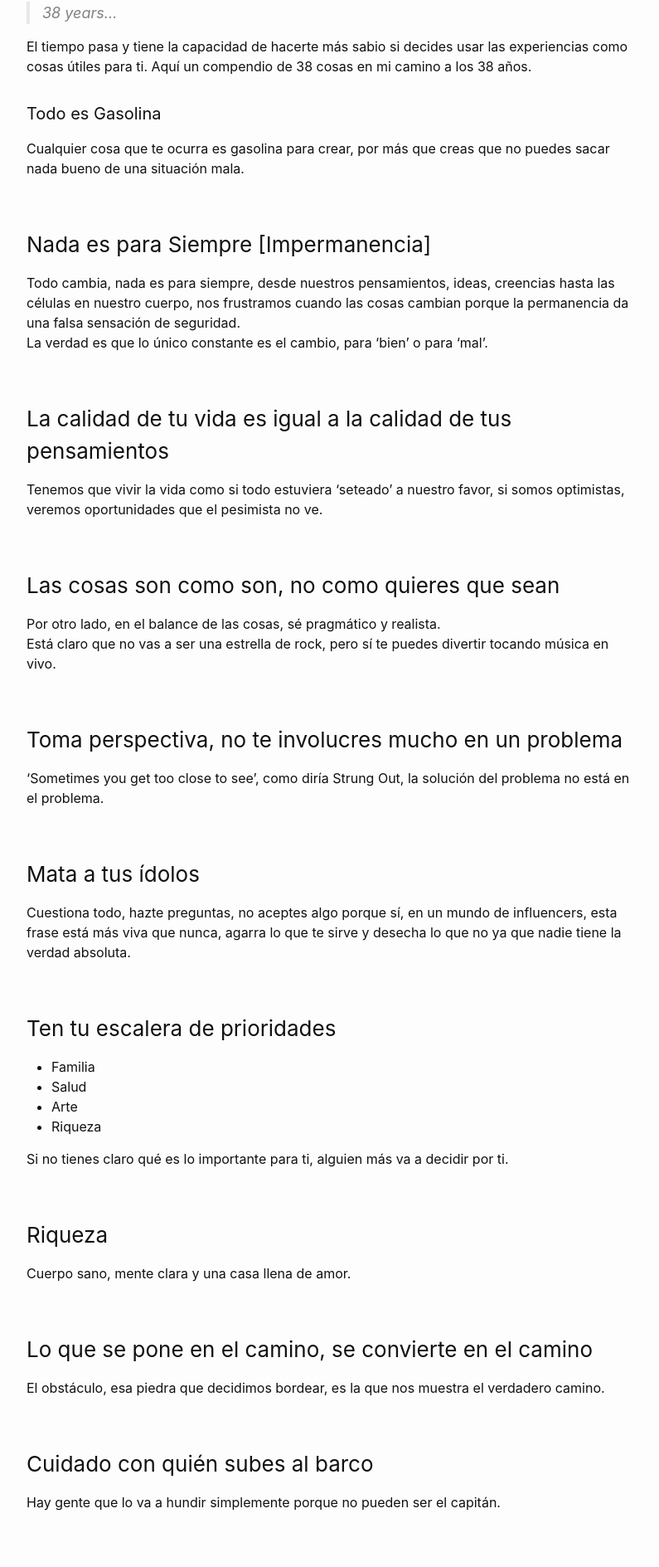
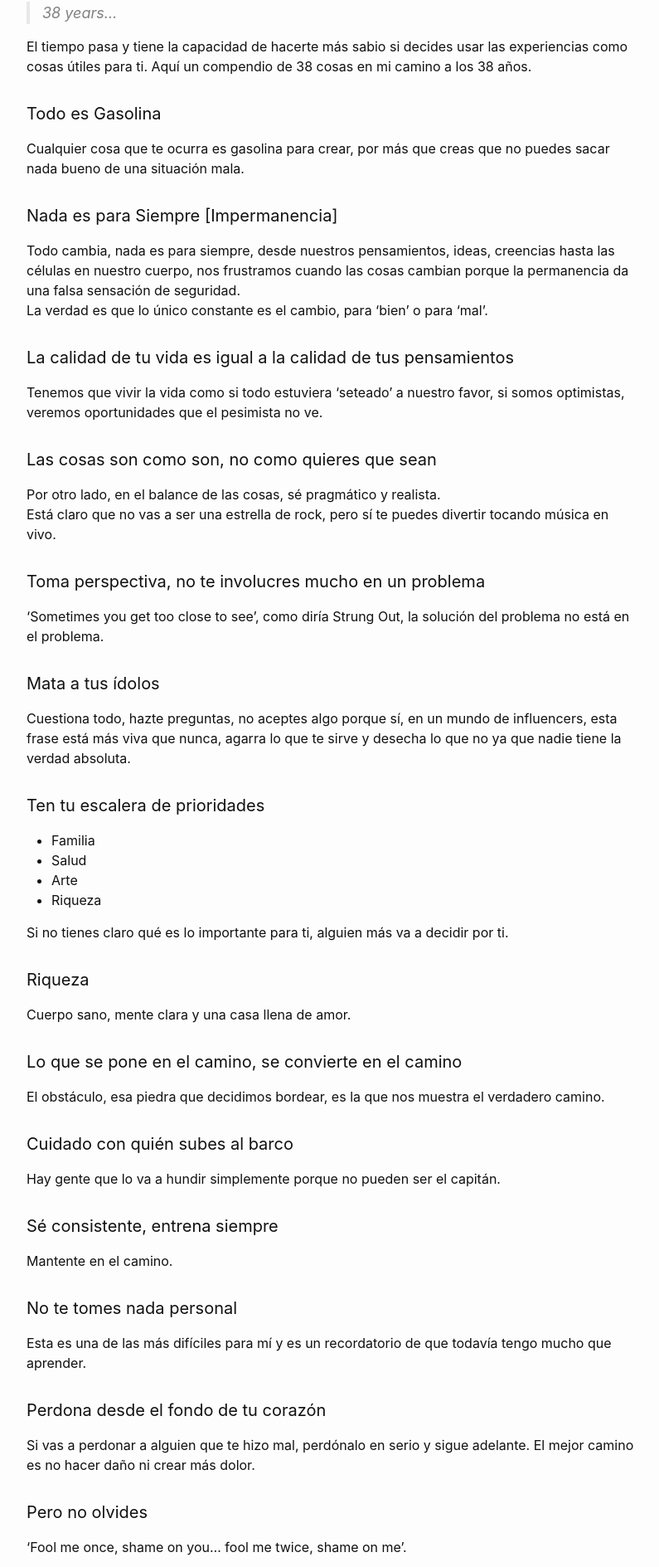
Before and after one commit to petesect18/notas, a Jekyll site: the page built from _posts/2023-11-12-Treintayocho.md.md, in a window 1280 px wide. Shown: the part 774-2663 px from the top of the page at 83% size, without its empty margins (238-1033 px from the left). Built offline with Jekyll 4.4.1, drawn with Linux system fonts in a browser that asks for light colours.

```diff
--- a/_posts/2023-11-12-Treintayocho.md.md
+++ b/_posts/2023-11-12-Treintayocho.md.md
@@ -13,100 +13,100 @@ El tiempo pasa y tiene la capacidad de hacerte más sabio si decides usar las ex
 
 #### Todo es Gasolina
 Cualquier cosa que te ocurra es gasolina para crear, por más que creas que no puedes sacar nada bueno de una situación mala.
-### Nada es para Siempre [Impermanencia]
+#### Nada es para Siempre [Impermanencia]
 Todo cambia, nada es para siempre, desde nuestros pensamientos, ideas, creencias hasta las células en nuestro cuerpo, nos frustramos cuando las cosas cambian porque la permanencia da una falsa sensación de seguridad.
 La verdad es que lo único constante es el cambio, para 'bien' o para 'mal'.
-### La calidad de tu vida es igual a la calidad de tus pensamientos
+#### La calidad de tu vida es igual a la calidad de tus pensamientos
 Tenemos que vivir la vida como si todo estuviera 'seteado' a nuestro favor, si somos optimistas, veremos oportunidades que el pesimista no ve.
-### Las cosas son como son, no como quieres que sean
+#### Las cosas son como son, no como quieres que sean
 Por otro lado, en el balance de las cosas, sé pragmático y realista.
 Está claro que no vas a ser una estrella de rock, pero sí te puedes divertir tocando música en vivo.
-### Toma perspectiva, no te involucres mucho en un problema
+#### Toma perspectiva, no te involucres mucho en un problema
 'Sometimes you get too close to see', como diría Strung Out, la solución del problema no está en el problema.
-### Mata a tus ídolos
+#### Mata a tus ídolos
 Cuestiona todo, hazte preguntas, no aceptes algo porque sí, en un mundo de influencers, esta frase está más viva que nunca, agarra lo que te sirve y desecha lo que no ya que nadie tiene la verdad absoluta.
-### Ten tu escalera de prioridades
+#### Ten tu escalera de prioridades
 - Familia
 - Salud
 - Arte
 - Riqueza
 
 Si no tienes claro qué es lo importante para ti, alguien más va a decidir por ti.
-### Riqueza
+#### Riqueza
 Cuerpo sano, mente clara y una casa llena de amor.
-### Lo que se pone en el camino, se convierte en el camino
+#### Lo que se pone en el camino, se convierte en el camino
 El obstáculo, esa piedra que decidimos bordear, es la que nos muestra el verdadero camino.
-### Cuidado con quién subes al barco
+#### Cuidado con quién subes al barco
 Hay gente que lo va a hundir simplemente porque no pueden ser el capitán.
-### Sé consistente, entrena siempre
+#### Sé consistente, entrena siempre
 Mantente en el camino.
-### No te tomes nada personal
+#### No te tomes nada personal
 Esta es una de las más difíciles para mí y es un recordatorio de que todavía tengo mucho que aprender.
-### Perdona desde el fondo de tu corazón
+#### Perdona desde el fondo de tu corazón
 Si vas a perdonar a alguien que te hizo mal, perdónalo en serio y sigue adelante. El mejor camino es no hacer daño ni crear más dolor.
-### Pero no olvides
+#### Pero no olvides
 'Fool me once, shame on you... fool me twice, shame on me'.
-### Via Negativa
+#### Via Negativa
 Agregar valor a mi vida restando personas, hábitos y actitudes dañinas (Adición por sustracción).
-### Está bien NO saber quién quieres ser
+#### Está bien NO saber quién quieres ser
 Lo que está mal es no saber quién NO quieres ser.
 Debes estar claro en qué tipo de hombre NO quieres ser porque descubrir quién quieres ser viene con la vida.
-### Sé agua
+#### Sé agua
 El agua toma la forma de cualquier recipiente al cual entre.
 Cualquier situación que te tire la vida, recíbela, no te mantengas rígido, fluye...
-### Reinventate
+#### Reinventate
 No es la especie más fuerte la que sobrevive, ni la más inteligente, es la que se adapta mejor al cambio.
-### Mantén tu identidad pequeña
+#### Mantén tu identidad pequeña
 No podemos pensar claramente cuando algo se vuelve parte de nuestra identidad (ya sabes por qué dicen que no se discute religión ni política) ya que las emociones se meten en el camino y no se llega a la verdad así.
-### La persona más fácil de engañar
+#### La persona más fácil de engañar
 Eres tú mismo. Las ideas falsas sobre ti te destruirán.
-### Cría a tus hijos
+#### Cría a tus hijos
 Para que los impresione la lealtad, el amor, la humildad y no por la riqueza, el poder y las posesiones.
-### El caballo y el jinete.
+#### El caballo y el jinete.
 El caballo es nuestra naturaleza emocional.. tiene energía y poder, pero sin un jinete no tiene guía, es salvaje y siempre metiéndose en problemas.
 El jinete es nuestra naturaleza pensante... Con entrenamiento y práctica, lleva las riendas y guía el caballo, transformando ese poder animal en algo productivo.
 Uno sin el otro son inútiles.
-### La Ira
+#### La Ira
 Una vez un monje se fue a meditar a mitad de un lago, cuando habían pasado horas y estaba en pleno estado de concentración, una barca choca con la suya.
 Desconcentrado por el golpe y el ruido, siente una ira inmensa y cuando abre los ojos para mandar al carajo al torpe pescador, se da cuenta de que la barca estaba vacía...
 En ese momento se da cuenta de que la ira vive dentro de él, solo necesita un objeto externo que lo provoque.
 La ira está dentro de nosotros, la otra persona es solamente una barca vacía, por ende, se puede controlar.
-### Si escuchas que una persona habló mal de ti
+#### Si escuchas que una persona habló mal de ti
 La mejor manera de responder es "Qué raro que solo mencionó esas fallas". Somos seres imperfectos y siempre vamos a estar sujetos a críticas.
-### No hay shortcuts ni hacks.
+#### No hay shortcuts ni hacks.
 La única manera de lograr cosas que valgan la pena es paso a paso y día tras día. Hay una industria de millones de dólares que te vende soluciones rápidas.
-### Gana con acciones, no con palabras
+#### Gana con acciones, no con palabras
 Less talk, more rock.
-### Tiempo
+#### Tiempo
 - Vas a tener que tomar decisiones difíciles
 - No hay tiempo para todo
 - Se nos va la vida "estando ocupados"
 
 Solo tenemos 4 mil semanas aquí.
-### Tu ambiente y de quién te rodeas
+#### Tu ambiente y de quién te rodeas
 Son la mano invisible que moldea tu comportamiento.
-### Si te comparas con los demás
+#### Si te comparas con los demás
 Siempre te va a faltar algo.
-### Evita los falsos caminos
+#### Evita los falsos caminos
 El camino al infierno está pavimentado de buenas intenciones. Ten claro tu verdadero norte y guíate por tus valores.
-### La honestidad
+#### La honestidad
 Es el primer capítulo en el libro de la sabiduría.
-### No te distraigas
+#### No te distraigas
 Tu atención es el nuevo petróleo; asegúrate de que sabes a quién se lo estás dando: a tus hijos, familia y amigos o a una multinacional sin cara.
-### La carga de la responsabilidad
+#### La carga de la responsabilidad
 Acostúmbrate a recibir poco crédito cuando las cosas salen bien y a tomar toda la responsabilidad cuando las cosas salen mal.
-### Amor Fati
+#### Amor Fati
 Acepta lo natural y lo inevitable, ama que las cosas pasen como pasaron, lo bueno, lo malo y lo feo. Todo es parte de esta amalgama natural de emociones y vivencias.
-### No estás aquí para consumir
+#### No estás aquí para consumir
 Estás aquí para crear.
-### Preguntas importantes
+#### Preguntas importantes
 - ¿Emputarme hace mejor la situación?
 - ¿Por qué me importa tanto lo que piensen?
 - ¿Qué pasa si digo que no?
 - ¿Es esto necesario?
 - ¿Cómo esto me puede hacer más fuerte?
 - ¿Qué cosas tengo que soltar?
-### Para ser bueno en algo
+#### Para ser bueno en algo
 Quédate en el bus.
-### Memento Mori
+#### Memento Mori
 En 150 años tú y todos los que amas no estarán, probablemente tu nombre sea uno más en el árbol genealógico (si es que alguien se digna a hacerlo). Disfruta, vive, ama.!
```
